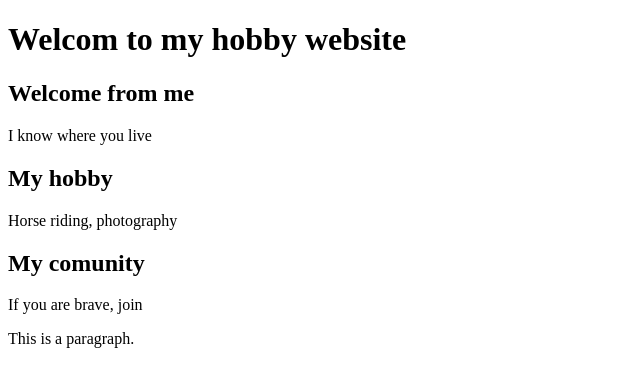
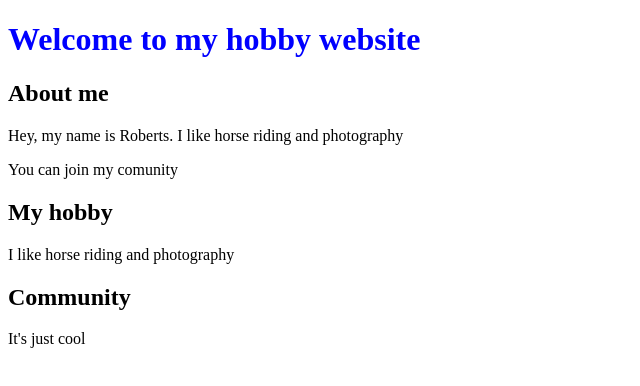
Before and after one commit to RobertsGoGo/my_second_web_page, a plain HTML site: page index.html in a window 1280 px wide. Shown: the whole page, without its empty margins (0-640 px from the left). Drawn offline with Linux system fonts and the light colour scheme.

Commit message:
Update index.html

```diff
--- a/index.html
+++ b/index.html
@@ -1,15 +1,22 @@
 <!DOCTYPE html>
 <html>
+
+  <head>
+    <title>Robert's hobby page</title>
+  </head>
+
 <body>
 
-<h1>Welcom to my hobby website</h1>
-  <h2>Welcome from me</h2>
-  <p>I know where you live</p>
+<h1 style="color:blue;">Welcome to my hobby website</h1>
+  <h2>About me</h2>
+  <p>Hey, my name is Roberts. I like horse riding and photography</p>
+  <p>You can join my comunity</p>
+
   <h2>My hobby</h2>
-  <p>Horse riding, photography</p>
-  <h2>My comunity</h2>
-  <p>If you are brave, join</p>
-<p>This is a paragraph.</p>
+  <p>I like horse riding and photography</p>
+
+  <h2>Community</h2>
+  <p>It's just cool</p>
 
 </body>
 </html>
```
